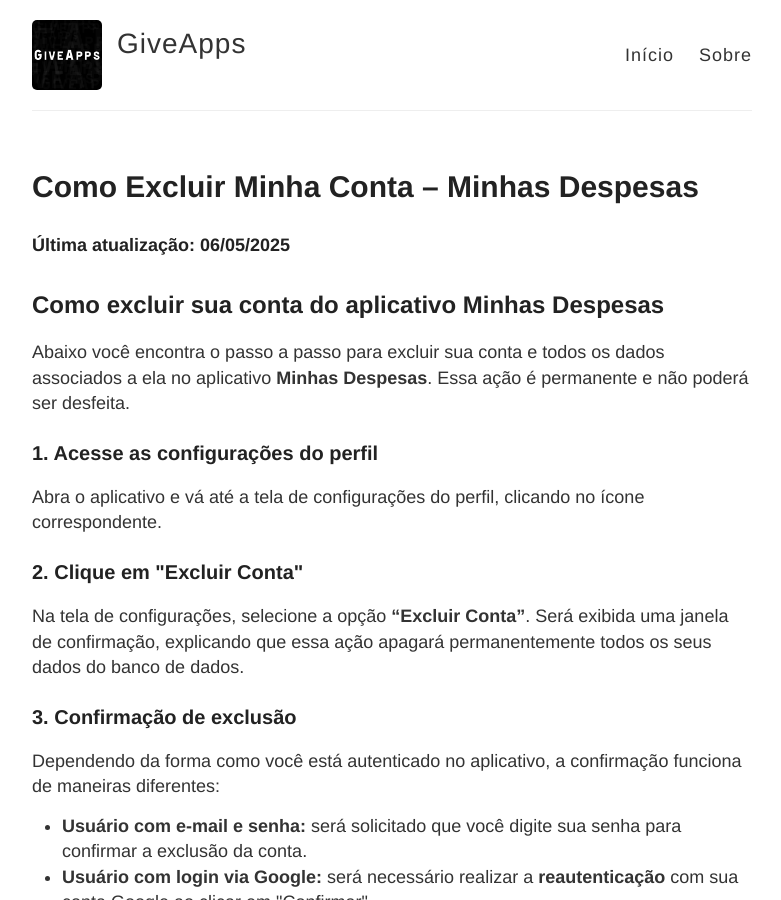
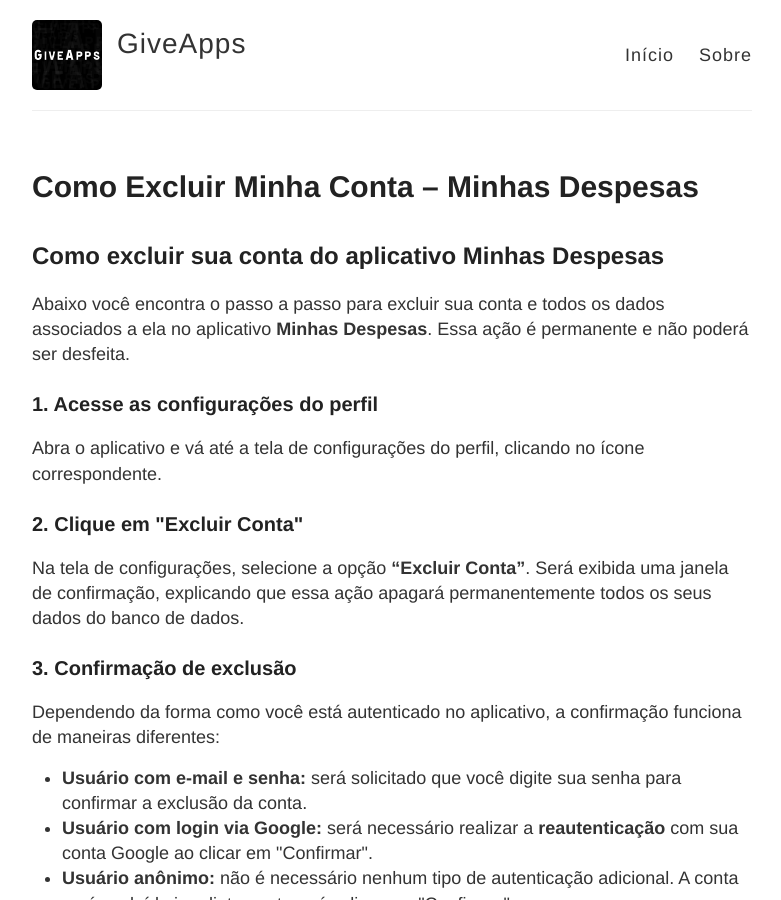
Before and after one commit to giveappsoficial/giveappsoficial.github.io, a Jekyll site: the page built from minhas-despesas/excluir-conta.md, in a window 1280 px wide and 900 px high. Shown: the whole window, without its empty margins (248-1029 px from the left). Built offline with Jekyll 4.4.1, drawn with Linux system fonts in a browser that asks for light colours.

Commit message:
Update excluir-conta.md

```diff
--- a/minhas-despesas/excluir-conta.md
+++ b/minhas-despesas/excluir-conta.md
@@ -3,8 +3,6 @@
 title: Como Excluir Minha Conta – Minhas Despesas
 permalink: minhas-despesas/excluir-conta/
 ---
-
-<h5>Última atualização: 06/05/2025</h5>
 
 <h2>Como excluir sua conta do aplicativo Minhas Despesas</h2>
 
```
